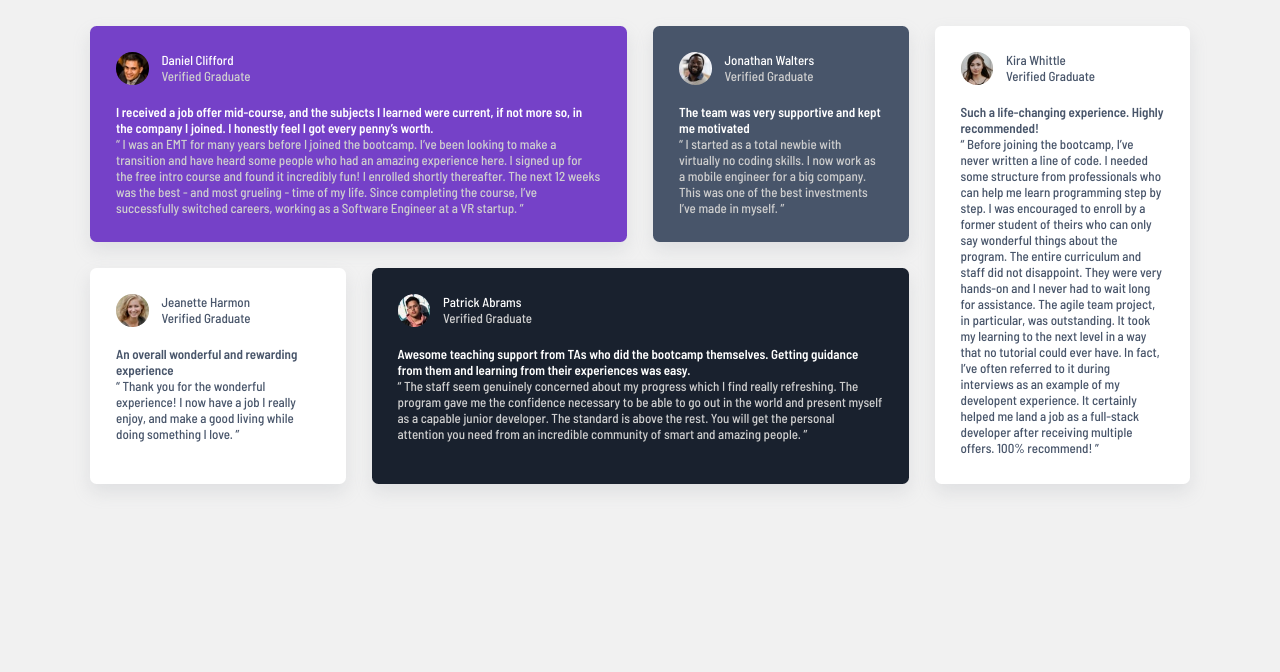
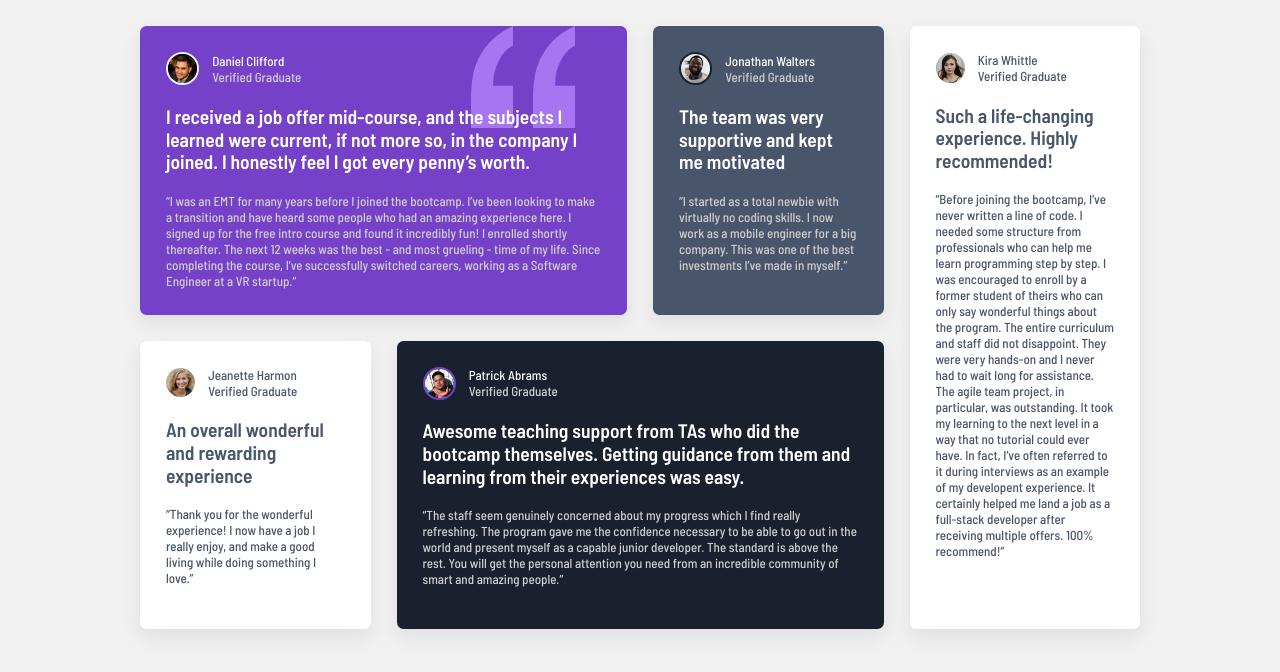
Before and after one commit to npstrass/testimonial-grid, a plain HTML site: page index.html in a window 1280 px wide. Drawn offline with Linux system fonts and the light colour scheme.

Commit message:
style changes

```diff
--- a/index.css
+++ b/index.css
@@ -33,7 +33,7 @@ body {
   display: grid;
   gap: 2rem;
   width: 90%;
-  max-width: 1100px;
+  max-width: 1000px;
   margin: 2rem auto 0;
   grid-template-columns: repeat(4, 1fr);
   grid-template-rows: repeat(2, 1fr);
@@ -50,7 +50,9 @@ body {
 .topLeft {
   grid-row: 1;
   grid-column: 1 / 3;
-  background: var(--violet);
+  background: url(images/bg-pattern-quotation.svg), var(--violet);
+  background-repeat: no-repeat;
+  background-position: top right 4rem;
 }
 
 .topMiddle {
@@ -85,10 +87,22 @@ body {
 }
 
 .head img {
-  height: 2.5rem;
-  width: 2.5rem;
+  height: 2.25rem;
+  width: 2.25rem;
   border-radius: 50%;
   margin-right: 1rem;
+}
+
+.daniel {
+  border: 2px solid var(--blue-gray);
+}
+
+.jonathan {
+  border: 2px solid var(--blue-black);
+}
+
+.patrick {
+  border: 2px solid var(--violet);
 }
 
 /* FONT STYLES */
@@ -99,11 +113,6 @@ body {
   color: var(--gray);
 }
 
-.bottomLeft,
-.right {
-  color: var(--blue-dark-gray);
-}
-
 .topLeft .name,
 .topMiddle .name,
 .bottomMiddle .name,
@@ -112,3 +121,18 @@ body {
 .bottomMiddle strong {
   color: var(--white);
 }
+
+.bottomLeft,
+.right {
+  color: var(--blue-dark-gray);
+}
+
+strong {
+  font-weight: bold;
+  font-size: 1.5rem;
+  line-height: 1.75rem;
+}
+
+.quote {
+  margin-top: 1.5rem;
+}
--- a/index.html
+++ b/index.html
@@ -10,7 +10,7 @@
     <div class="gridWrapper">
       <div class="container topLeft">
         <div class="head">
-          <img src="images/image-daniel.jpg" alt="daniel profile photo" />
+          <img class='daniel' src="images/image-daniel.jpg" alt="daniel profile photo" />
           <div class="personalInfo">
             <p class="name">Daniel Clifford</p>
             <p class="title">Verified Graduate</p>
@@ -23,20 +23,20 @@
             got every penny’s worth.</strong
           >
         </p>
-        <p>
-          “ I was an EMT for many years before I joined the bootcamp. I’ve been
+        <p class='quote'>
+          “I was an EMT for many years before I joined the bootcamp. I’ve been
           looking to make a transition and have heard some people who had an
           amazing experience here. I signed up for the free intro course and
           found it incredibly fun! I enrolled shortly thereafter. The next 12
           weeks was the best - and most grueling - time of my life. Since
           completing the course, I’ve successfully switched careers, working as
-          a Software Engineer at a VR startup. ”
+          a Software Engineer at a VR startup.”
         </p>
       </div>
 
       <div class="container topMiddle">
         <div class="head">
-          <img src="images/image-jonathan.jpg" alt="jonathan profile photo" />
+          <img class='jonathan' src="images/image-jonathan.jpg" alt="jonathan profile photo" />
           <div class="personalInfo">
             <p class="name">Jonathan Walters</p>
             <p class="title">Verified Graduate</p>
@@ -45,10 +45,10 @@
         <p>
           <strong>The team was very supportive and kept me motivated</strong>
         </p>
-        <p>
-          “ I started as a total newbie with virtually no coding skills. I now
+        <p class='quote'>
+          “I started as a total newbie with virtually no coding skills. I now
           work as a mobile engineer for a big company. This was one of the best
-          investments I’ve made in myself. ”
+          investments I’ve made in myself.”
         </p>
       </div>
 
@@ -63,15 +63,15 @@
         <p>
           <strong>An overall wonderful and rewarding experience</strong>
         </p>
-        <p>
-          “ Thank you for the wonderful experience! I now have a job I really
-          enjoy, and make a good living while doing something I love. ”
+        <p class='quote'>
+          “Thank you for the wonderful experience! I now have a job I really
+          enjoy, and make a good living while doing something I love.”
         </p>
       </div>
 
       <div class="container bottomMiddle">
         <div class="head">
-          <img src="images/image-patrick.jpg" alt="patrick profile image" />
+          <img class='patrick' src="images/image-patrick.jpg" alt="patrick profile image" />
           <div class="personalInfo">
             <p class="name">Patrick Abrams</p>
             <p class="title">Verified Graduate</p>
@@ -84,13 +84,13 @@
             easy.</strong
           >
         </p>
-        <p>
-          “ The staff seem genuinely concerned about my progress which I find
+        <p class='quote'>
+          “The staff seem genuinely concerned about my progress which I find
           really refreshing. The program gave me the confidence necessary to be
           able to go out in the world and present myself as a capable junior
           developer. The standard is above the rest. You will get the personal
           attention you need from an incredible community of smart and amazing
-          people. ”
+          people.”
         </p>
       </div>
 
@@ -105,8 +105,8 @@
         <p>
           <strong>Such a life-changing experience. Highly recommended!</strong>
         </p>
-        <p>
-          “ Before joining the bootcamp, I’ve never written a line of code. I
+        <p class='quote'>
+          “Before joining the bootcamp, I’ve never written a line of code. I
           needed some structure from professionals who can help me learn
           programming step by step. I was encouraged to enroll by a former
           student of theirs who can only say wonderful things about the program.
@@ -116,7 +116,7 @@
           next level in a way that no tutorial could ever have. In fact, I’ve
           often referred to it during interviews as an example of my developent
           experience. It certainly helped me land a job as a full-stack
-          developer after receiving multiple offers. 100% recommend! ”
+          developer after receiving multiple offers. 100% recommend!”
         </p>
       </div>
     </div>
```
